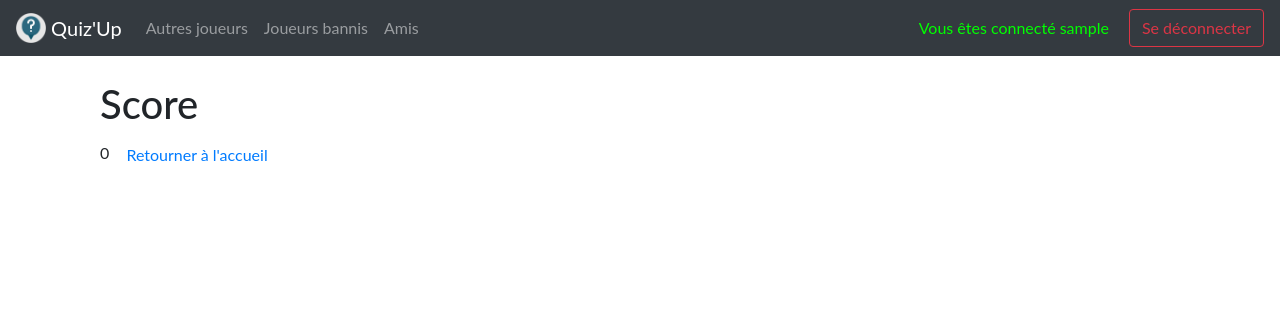
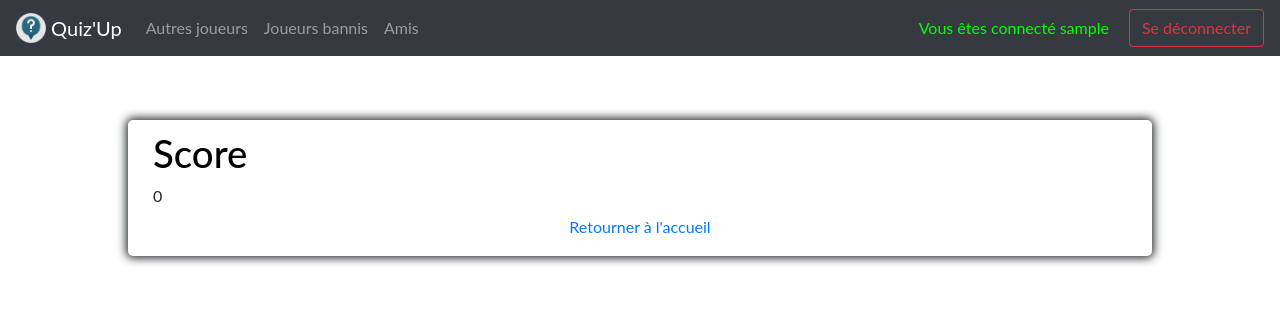
Before and after one commit to r-tisba/TPQuizz, a PHP site: page /Quiz/jeu.php?id=1 in a window 1280 px wide. Shown: the top 316 px of the page. Run offline with PHP 8.4, Linux system fonts and the light colour scheme; the visitor is signed in with stand-in values (Sample User, id 1); data that the repository does not hold is empty.

Commit message:
Quiz/jeu v3, amélioration graphique et technique

```diff
--- a/Quiz/entete.php
+++ b/Quiz/entete.php
@@ -73,4 +73,4 @@ require_once "../Modele/Reponse.php";
         ?>
     </div>
 </nav>
-<div class="container mt-4 container-pageQuiz">
+<div class="container pageQuiz">
--- a/Quiz/saveQuizJS/quizV2/indexQuiz.html
+++ b/Quiz/saveQuizJS/quizV2/indexQuiz.html
@@ -4,15 +4,15 @@
     <meta charset="UTF-8">
     <meta http-equiv="X-UA-Compatible" content="IE=edge">
     <meta name="viewport" content="width=device-width, initial-scale=1.0">
-    <link rel="stylesheet" href="../Quiz/styleQuizHTML.css">
+    <link rel="stylesheet" href="styleQuizHTML.css">
     <title>Accueil</title>
 </head>
 <body>
     <div class="container">
         <div id="home" class="flex-column flex-center">
             <h1>Prêt pour le quiz ?</h1>
-            <a href="../Quiz/jeu.html" class="btn">Jouer</a>
-            <a href="/scores.html" class="btn" id="btn-scores">Scores</a>
+            <a href="jeu.html" class="btn">Jouer</a>
+            <a href="scores.html" class="btn" id="btn-scores">Scores</a>
         </div>
     </div>
 
--- a/Quiz/saveQuizJS/quizV2/jeu.css
+++ b/Quiz/saveQuizJS/quizV2/jeu.css
@@ -72,12 +72,6 @@ body
     width: 0%;
 }
 
-
-
-
-
-
-
 @media screen and (max-width: 768px)
 {
     .reponse-container
--- a/Quiz/saveQuizJS/quizV2/jeu.html
+++ b/Quiz/saveQuizJS/quizV2/jeu.html
@@ -49,6 +49,6 @@
             </div>
         </div>
     </div>
-    <script src="../Quiz/jeu.js"></script>
+    <script src="jeu.js"></script>
 </body>
 </html>
--- a/Quiz/styleJeu.css
+++ b/Quiz/styleJeu.css
@@ -1,6 +1,8 @@
 *, *::before, *::after  /* Selectionne tous les élements */
 {
   box-sizing: border-box;
+  margin: 0;
+  padding: 0;
   font-family: 'Lato', sans-serif;
 }
 
@@ -12,10 +14,110 @@ body
   height: 100vh;
 }
 
+.pageQuiz
+{
+  margin-top: 4rem;
+  width: 90rem;
+  max-width: 80%;
+  background-color: white;
+  border-radius: 5px;
+  padding: 10px;
+  box-shadow: 0 0 10px 2px;
+}
+
+.hud-prefix
+{
+  text-align: center;
+  font-size: 1.8rem;
+}
+
+.reponse-container
+{
+  display: flex;
+  align-items: center;
+  margin-bottom: 0.8rem;
+  width: 100%;
+  border-radius: 4px;
+  box-shadow: 0 0 2px 2px;
+  /* background: #4d82e4; */
+  font-size: 1.5rem;
+}
+
+.reponse-prefix
+{
+  padding: 1.5rem 1rem;
+  width: 14rem;
+}
+
+.reponse-text
+{
+  padding: 1rem;
+  width: 100%;
+}
+
+.btn-reponse
+{
+  border: 1px solid;
+  background-color: white;
+  border-radius: 5px;
+  border-color: white;
+  padding: 5px 10px;
+  color: white;
+  background: linear-gradient(90deg, rgb(18, 92, 255) 0%, rgb(0, 102, 255) 100%);
+  outline: none;
+}
+.btn-reponse:hover
+{
+  cursor: pointer;
+  border-color: black;
+  box-shadow: 0 0.4rem 1.4rem 0 rgba(8, 114, 244, 0.6);
+  transition: transform 150ms;
+  transform: scale(1.03)
+}
+.btn-reponse[disabled]:hover
+{
+  cursor: not-allowed;
+  box-shadow: none;
+  transform: none;
+}
+
+h1
+{
+  font-size: 2.4rem;
+  color: black;
+}
+
+h2
+{
+  font-size: 2rem;
+  font-weight: 200;
+  margin-bottom: 1rem;
+}
+
+.flex-column
+{
+  display: flex;
+  flex-direction: column;
+}
+.justify-center
+{
+  justify-content: center;
+}
+
+h2#question
+{
+  text-align: left;
+}
+
+
+/* ------------------------------------ ECRAN DE FIN ------------------------------------ */
+
 .hrPerso
 {
+  margin-right: auto;
+  margin-left: auto;
   width: 35rem;
-  border: 2px solid #1e1e1f;
+  border: 1px solid #1e1e1f;
   border-radius: 10px;
   color: #1e1e1f;
   opacity: 1 !important;
@@ -36,21 +138,14 @@ label#mauvaiseReponse
   border-color: #f5c6cb;
 }
 
-/*
-label#question
-{
-  color: #004085;
-  background-color: #cce5ff;
-  border-color: #b8daff;
-}
-*/
-
 label#question
 {
   display: flex;
   align-items: center;
   justify-content: center;
   margin-bottom: 20px;
+  font-size: 1.6rem;
+  font-weight: 200;
 }
 
 .icone-reponse
```
Also changed, not shown: Quiz/jeu.php (+16 -16 lines), styleQuiz.css (+3 -49 lines).
